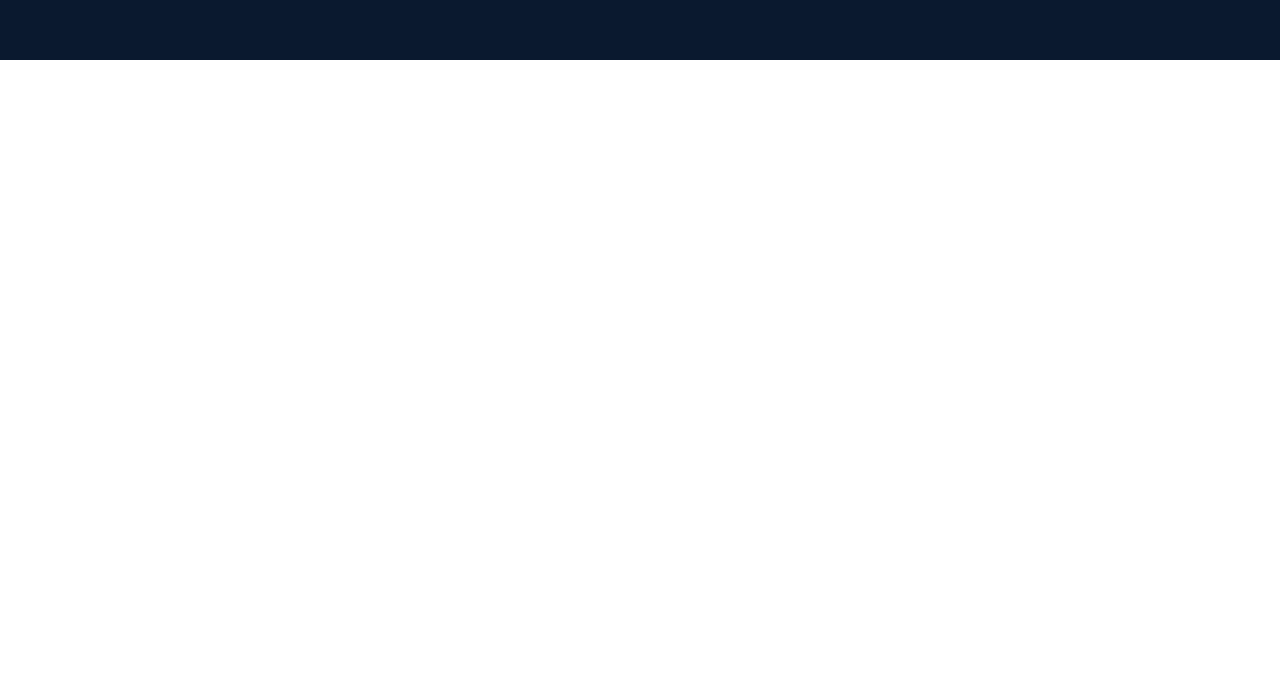
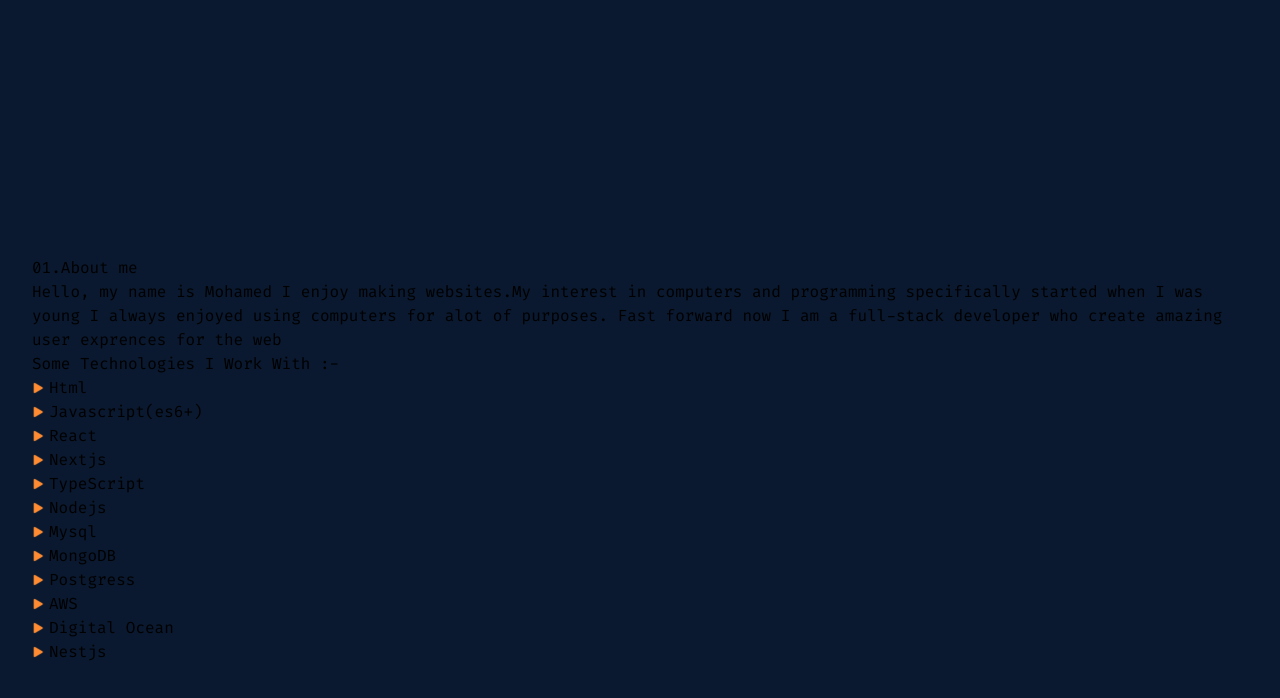
Before and after one commit to mohamed-osama45987/Personal-Portfolio, a React (Vite) app: page / in a window 1280 px wide. Shown: the part 740-1438 px from the top of the page. Before the commit the page ends 800 px from the top, so only its background shows below. Built offline with nearby package versions, Linux system fonts and the light colour scheme.

Commit message:
About me section finished

```diff
--- a/src/App.jsx
+++ b/src/App.jsx
@@ -12,8 +12,8 @@
 
   const mouseMoveHandler = (event) => {
     setMouseCoordinates({
-      x: event.clientX,
-      y: event.clientY,
+      x: event.pageX,
+      y: event.pageY,
     });
   };
 
@@ -35,17 +35,13 @@
   return (
     <div
       style={{
-        background: `radial-gradient(600px at ${Math.round(
-          mouseCoordinates.x
-        )}px ${Math.round(
-          mouseCoordinates.y
-        )}px, rgba(29, 78, 216, 0.15), transparent 80%)`,
+        background: `radial-gradient(600px at ${mouseCoordinates.x}px ${mouseCoordinates.y}px, rgba(29, 78, 216, 0.15), transparent 80%)`,
       }}
     >
       <Nav />
       <Hero />
-      {/* <About />
-      <Projects />
+      <About />
+      {/*<Projects />
       <Contact /> */}
     </div>
   );
--- a/src/components/About.jsx
+++ b/src/components/About.jsx
@@ -3,8 +3,8 @@
 
 function About() {
   return (
-    <section className=" container border border-orange flex mx-auto">
-      <div className="left-side text-">
+    <section className=" h-screen container mx-auto flex flex-col justify-center p-5 md:p-8">
+      <div className="left-side">
         <h4>01.About me</h4>
         <p>
           Hello, my name is Mohamed I enjoy making websites.My interest in
```
